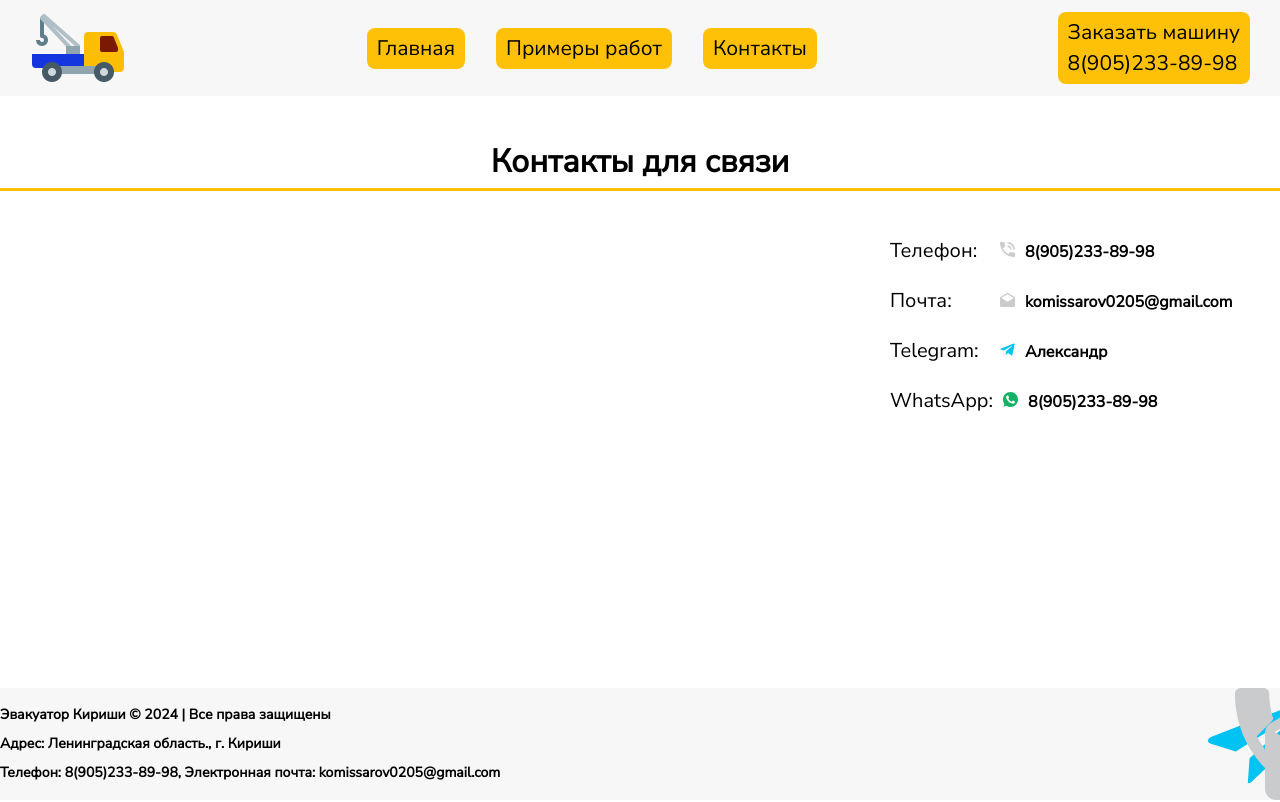
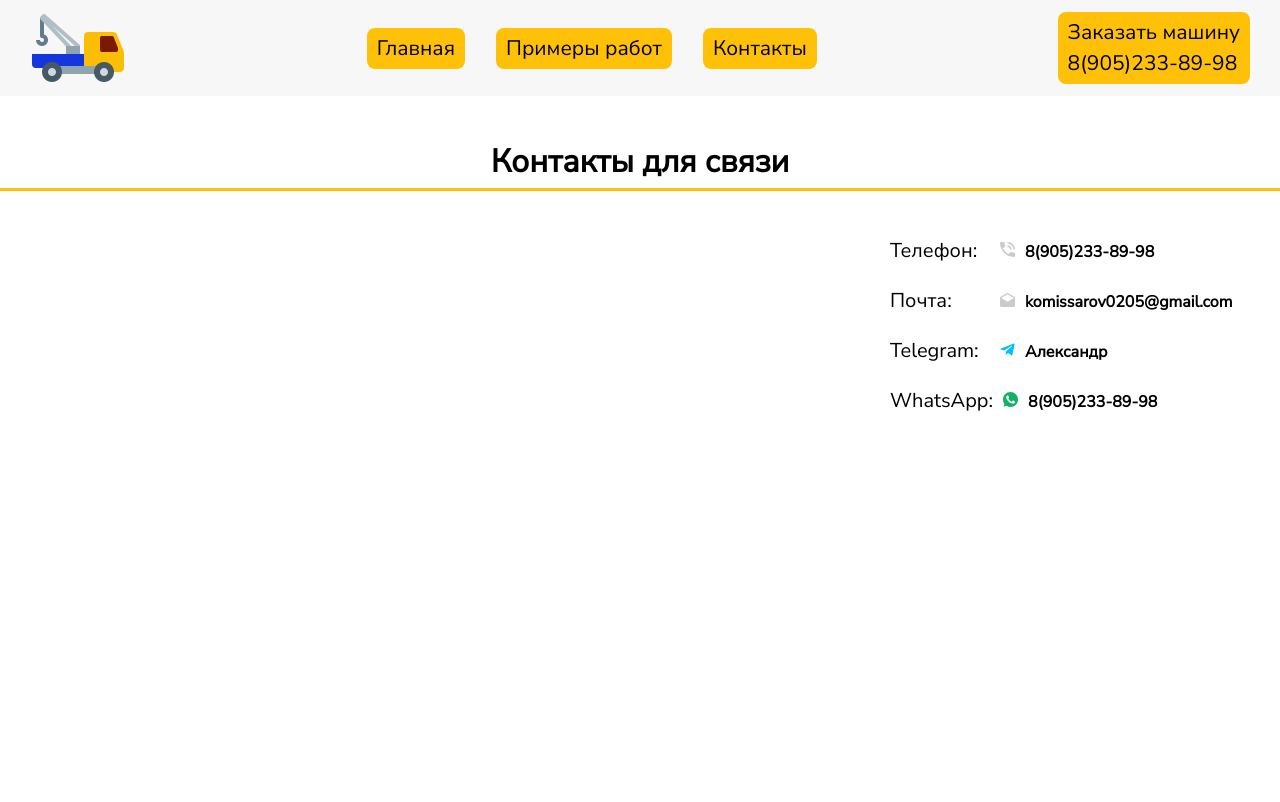
Before and after one commit to southatelove/tow-truck, a React (Vite) app: page /contacts in a window 1280 px wide. Shown: the top 802 px of the page. Built offline with nearby package versions, Linux system fonts and the light colour scheme.

Commit message:
footer ended

```diff
--- a/src/Components/Footer/Footer.css
+++ b/src/Components/Footer/Footer.css
@@ -1,8 +1,8 @@
 .footer {
   position: absolute;
+  height: 150px;
   bottom: 0;
-  display: flex;
-  justify-content: center;
+  width: 100%;
   font-size: 14px;
   background: #f7f7f7;
   font-weight: 600;
@@ -10,8 +10,10 @@
 }
 .footer-container {
   display: flex;
-  width: 1280px;
   justify-content: space-between;
+  max-width: 1280px;
+  margin: 0 auto;
+  margin-top: 20px;
 }
 .footer-left-container {
   display: flex;
--- a/src/pages/Contacts/Contacts.css
+++ b/src/pages/Contacts/Contacts.css
@@ -17,7 +17,7 @@
 .contacts-map {
   display: flex;
   gap: 50px;
-  margin-bottom: 50px;
+  min-height: 740px;
 }
 .contacts-info {
   display: flex;
```
